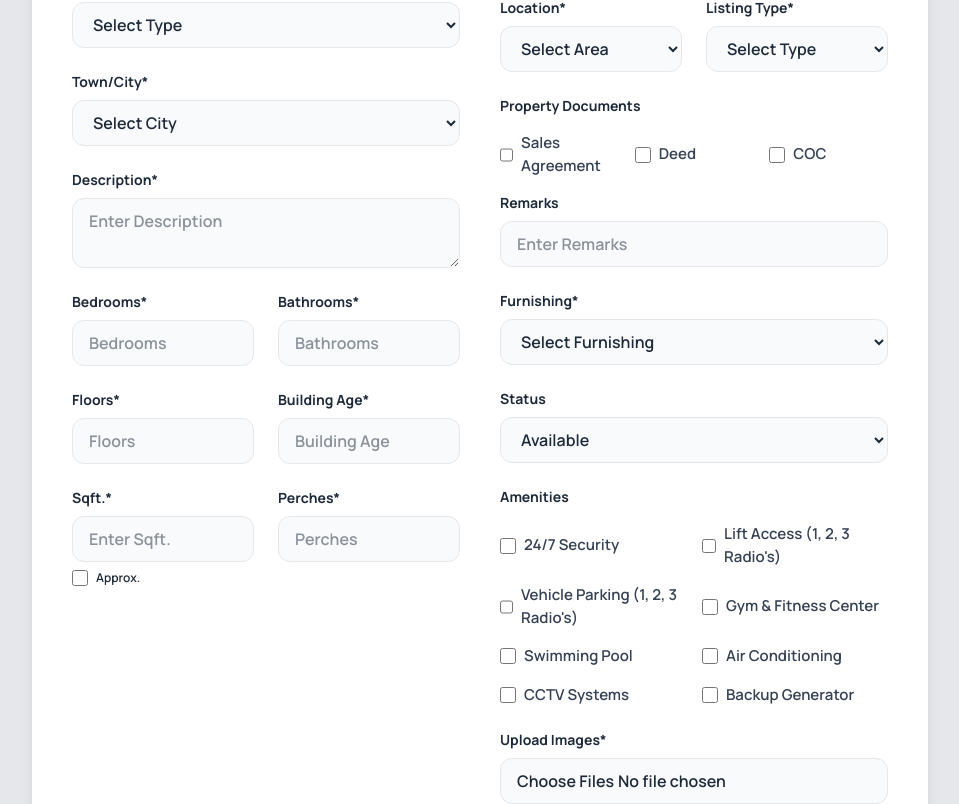
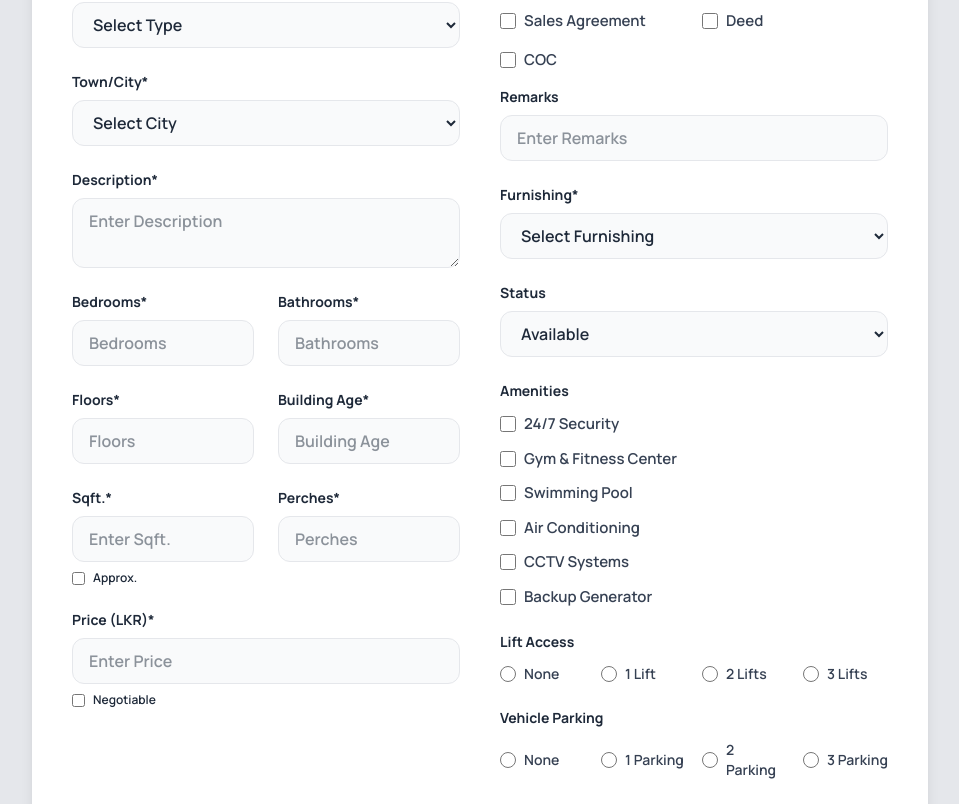
Before and after one commit to reshamsu/DLink-NEXT, a Next.js app: page /new_listing in a window 1280 px wide. Shown: the part 476-1280 px from the top of the page, without its empty margins (160-1119 px from the left). Built offline with nearby package versions, Linux system fonts and the light colour scheme; no server answers.

Commit message:
Listing Form Updates

```diff
--- a/app/listing/[id]/page.tsx
+++ b/app/listing/[id]/page.tsx
@@ -26,9 +26,10 @@ interface Listing {
   bedrooms: string;
   bathrooms: string;
   floors: string;
-  is_furnished: "Furnished" | "Semi-Furnished" | "Unfurnished";
+  is_furnished: "Fully-Furnished" | "Semi-Furnished" | "Unfurnished";
   property_type: string;
   price: number;
+  full_price: string;
   amenities: string[] | string;
   sqft: number;
   perches: number;
@@ -137,8 +138,8 @@ const Page = () => {
   };
 
   const furnishingLabel =
-    listing.is_furnished === "Furnished"
-      ? "Furnished"
+    listing.is_furnished === "Fully-Furnished"
+      ? "Fully-Furnished"
       : listing.is_furnished === "Semi-Furnished"
       ? "Semi-Furnished"
       : "UnFurnished";
@@ -224,7 +225,7 @@ const Page = () => {
           </div>
 
           {/* Specs */}
-          <div className="grid grid-cols-2 lg:grid-cols-4 gap-4 items-center text-sm capitalize font-bold border-b border-gray-200 pb-6">
+          <div className="grid grid-cols-2 lg:grid-cols-3 gap-4 items-center text-sm capitalize font-bold border-b border-gray-200 pb-6">
             <p className="flex items-center gap-2">
               <TbBed size={22} className="text-orange-400" />
               {listing.bedrooms} Beds
@@ -235,7 +236,7 @@ const Page = () => {
             </p>
             <p className="flex items-center gap-2">
               <TbBuilding size={22} className="text-orange-400" />
-              {listing.floors} Floors
+              {listing.floors}
             </p>
             <p className="flex items-center gap-2">
               <TbSofa size={22} className="text-orange-400" />
@@ -293,7 +294,10 @@ const Page = () => {
             <p className="text-3xl font-bold text-orange-500">
               LKR {listing.price?.toLocaleString()}
             </p>
-            <p className="text-sm text-gray-500">(Negotiable)</p>
+            <p className="text-base font-semibold text-gray-700">
+              {" "}
+              ({listing.full_price} - Negotiable)
+            </p>
           </div>
 
           <div className="flex flex-col gap-2 text-sm text-gray-500 pt-6 border-t border-gray-200">
--- a/app/new_listing/page.tsx
+++ b/app/new_listing/page.tsx
@@ -13,23 +13,41 @@ interface Listing {
   city: string;
   location: string;
   description: string;
+
   bedrooms: string;
   bathrooms: string;
   perches: string;
   sqft: string;
+
   floors: string;
   building_age: string;
+
   price: string;
   full_price: string;
-  property_documents: string;
+  price_negotiable: boolean;
+
+  property_documents: string[];
+  lift_access: string;
+  vehicle_park: string;
   remarks: string;
+  approx: boolean;
   amenities: string[];
+
   status: string;
   is_furnished: string;
+
   image_urls: string[];
 }
 
 const Page = () => {
+  if (!supabase) {
+    return (
+      <div className="p-10 text-center text-teal-600">
+        Supabase not configured.
+      </div>
+    );
+  }
+
   const [, setListing] = useState<Listing[]>([]); // removed unused variable warning
   const [uploading, setUploading] = useState(false);
   const [loading, setLoading] = useState(false);
@@ -51,7 +69,11 @@ const Page = () => {
     building_age: "",
     price: "",
     full_price: "",
-    property_documents: "",
+    approx: false,
+    price_negotiable: false,
+    property_documents: [],
+    lift_access: "",
+    vehicle_park: "",
     remarks: "",
     amenities: [],
     status: "Available",
@@ -66,22 +88,55 @@ const Page = () => {
       HTMLInputElement | HTMLSelectElement | HTMLTextAreaElement
     >
   ) => {
-    const { name, value, type } = e.target;
+    const target = e.target;
+    const { name, value } = target;
 
-    if (type === "checkbox") {
-      const target = e.target as HTMLInputElement;
+    // ✅ Handle checkboxes safely
+    if (target instanceof HTMLInputElement && target.type === "checkbox") {
+      const checked = target.checked;
+
+      if (name === "amenities") {
         setNewListing((prev) => ({
           ...prev,
-        amenities: target.checked
-          ? [...prev.amenities, target.value]
-          : prev.amenities.filter((f) => f !== target.value),
+          amenities: checked
+            ? [...prev.amenities, value]
+            : prev.amenities.filter((a) => a !== value),
         }));
-    } else {
+        return;
+      }
+
+      if (name === "property_documents") {
+        setNewListing((prev) => ({
+          ...prev,
+          property_documents: checked
+            ? [...prev.property_documents, value]
+            : prev.property_documents.filter((d) => d !== value),
+        }));
+        return;
+      }
+
+      if (name === "approx") {
+        setNewListing((prev) => ({
+          ...prev,
+          approx: checked,
+        }));
+        return;
+      }
+
+      if (name === "price_negotiable") {
+        setNewListing((prev) => ({
+          ...prev,
+          price_negotiable: checked,
+        }));
+        return;
+      }
+    }
+
+    // ✅ Default handler (text / select / textarea)
     setNewListing((prev) => ({
       ...prev,
       [name]: value,
     }));
-    }
   };
 
   const handleImageUpload = async (): Promise<string[]> => {
@@ -132,6 +187,10 @@ const Page = () => {
     }
   };
 
+  const handleRadio = (name: string, value: number) => {
+    setNewListing((p) => ({ ...p, [name]: value }));
+  };
+
   const handleSubmit = async (e: React.FormEvent) => {
     e.preventDefault();
     setLoading(true);
@@ -144,6 +203,14 @@ const Page = () => {
       bathrooms: newListing.bathrooms ? Number(newListing.bathrooms) : null,
       perches: newListing.perches ? Number(newListing.perches) : null,
       sqft: newListing.sqft ? Number(newListing.sqft) : null,
+
+      floors: newListing.floors || null,
+      building_age: newListing.building_age || null,
+
+      price: newListing.price || null,
+      full_price: newListing.full_price || null,
+      approx: newListing.approx || null,
+
       image_urls: uploadedUrls.length ? uploadedUrls : newListing.image_urls,
     };
 
@@ -174,7 +241,11 @@ const Page = () => {
         building_age: "",
         price: "",
         full_price: "",
-        property_documents: "",
+        approx: false,
+        price_negotiable: false,
+        property_documents: [],
+        lift_access: "None",
+        vehicle_park: "",
         remarks: "",
         amenities: [],
         status: "Available",
@@ -396,14 +467,16 @@ const Page = () => {
                   <div className="flex items-center gap-2">
                     <input
                       type="checkbox"
-                      name="amenities"
-                      value=""
-                      // checked="newListing.amenities.includes(amenity)}"
-                      onChange={handleChange}
-                      className="accent-blue-600 w-4 h-4"
-                      required
-                    />{" "}
-                    <label htmlFor="sqft" className="text-xs font-semibold">
+                      checked={newListing.approx}
+                      onChange={(e) =>
+                        setNewListing((p) => ({
+                          ...p,
+                          approx: e.target.checked,
+                        }))
+                      }
+                    />
+
+                    <label htmlFor="approx" className="text-xs font-semibold">
                       Approx.
                     </label>
                   </div>
@@ -423,10 +496,7 @@ const Page = () => {
                   />
                 </div>
               </div>
-            </div>
 
-            {/* Right column */}
-            <div className="flex flex-col gap-6">
               {/* Price */}
               <div className="flex flex-col gap-2 w-full">
                 <label htmlFor="price" className="text-sm font-bold">
@@ -443,19 +513,26 @@ const Page = () => {
                 <div className="flex items-center gap-2">
                   <input
                     type="checkbox"
-                    name="amenities"
-                    value=""
-                    // checked="newListing.amenities.includes(amenity)}"
-                    onChange={handleChange}
-                    className="accent-blue-600 w-4 h-4"
-                    required
-                  />{" "}
-                  <label htmlFor="sqft" className="text-xs font-semibold">
+                    checked={newListing.price_negotiable}
+                    onChange={(e) =>
+                      setNewListing((p) => ({
+                        ...p,
+                        price_negotiable: e.target.checked,
+                      }))
+                    }
+                  />
+                  <label
+                    htmlFor="price_negotiable"
+                    className="text-xs font-semibold"
+                  >
                     Negotiable
                   </label>
                 </div>
               </div>
+            </div>
 
+            {/* Right column */}
+            <div className="flex flex-col gap-6">
               <div className="flex flex-col gap-2 w-full">
                 <label htmlFor="price" className="text-sm font-bold">
                   Price in Full (LKR)*
@@ -516,26 +593,25 @@ const Page = () => {
                 <label htmlFor="amenities" className="text-sm font-bold">
                   Property Documents
                 </label>
-                <div className="grid grid-cols-2 md:grid-cols-3 gap-4 font-semibold">
+                <div className="grid grid-cols-2 gap-4 font-semibold">
                   {["Sales Agreement", "Deed", "COC"].map(
-                    (propery_documents) => (
+                    (property_documents) => (
                       <label
-                        key={propery_documents}
+                        key={property_documents}
                         className="flex items-center space-x-2 cursor-pointer"
                       >
                         <input
                           type="checkbox"
-                          name="amenities"
-                          value={propery_documents}
+                          name="property_documents"
+                          value={property_documents}
                           checked={newListing.property_documents.includes(
-                            propery_documents
+                            property_documents
                           )}
                           onChange={handleChange}
                           className="accent-blue-600 w-4 h-4"
-                          required
                         />
                         <span className="text-gray-700 text-[15px]">
-                          {propery_documents}
+                          {property_documents}
                         </span>
                       </label>
                     )
@@ -552,7 +628,6 @@ const Page = () => {
                     onChange={handleChange}
                     placeholder="Enter Remarks"
                     className="bg-gray-50 border border-gray-200 rounded-xl px-4 py-2.5 capitalize"
-                    required
                   />
                 </div>
               </div>
@@ -597,15 +672,13 @@ const Page = () => {
               </div>
 
               {/* Amenities */}
-              <div className="flex flex-col gap-4 w-full">
+              <div className="flex flex-col gap-3 w-full">
                 <label htmlFor="amenities" className="text-sm font-bold">
                   Amenities
                 </label>
-                <div className="grid grid-cols-1 md:grid-cols-2 gap-4 font-semibold">
+                <div className="grid grid-cols-1 gap-3 font-semibold">
                   {[
                     "24/7 Security",
-                    "Lift Access (1, 2, 3 Radio's)",
-                    "Vehicle Parking (1, 2, 3 Radio's)",
                     // "High-Speed Internet",
                     "Gym & Fitness Center",
                     "Swimming Pool",
@@ -624,13 +697,71 @@ const Page = () => {
                         checked={newListing.amenities.includes(amenity)}
                         onChange={handleChange}
                         className="accent-blue-600 w-4 h-4"
-                        required
                       />
                       <span className="text-gray-700 text-[15px]">
                         {amenity}
                       </span>
                     </label>
                   ))}
+                </div>
+              </div>
+
+              {/* Lift Access */}
+              <div className="flex flex-col gap-3 w-full">
+                <label className="text-sm font-bold">Lift Access</label>
+                <div className="grid grid-cols-4 gap-4">
+                  {["None", "1 Lift", "2 Lifts", "3 Lifts"].map((option) => (
+                    <label
+                      key={option}
+                      className="flex items-center gap-2 cursor-pointer"
+                    >
+                      <input
+                        type="radio"
+                        name="lift_access"
+                        value={option}
+                        checked={newListing.lift_access === option}
+                        onChange={(e) =>
+                          setNewListing((p) => ({
+                            ...p,
+                            lift_access: e.target.value,
+                          }))
+                        }
+                        className="accent-blue-600 w-4 h-4"
+                        required
+                      />
+                      <span className="text-gray-700 text-sm">{option}</span>
+                    </label>
+                  ))}
+                </div>
+              </div>
+
+              {/* Vehicle Park */}
+              <div className="flex flex-col gap-3 w-full">
+                <label className="text-sm font-bold">Vehicle Parking</label>
+                <div className="grid grid-cols-2 md:grid-cols-4 gap-4">
+                  {["None", "1 Parking", "2 Parking", "3 Parking"].map(
+                    (option) => (
+                      <label
+                        key={option}
+                        className="flex items-center gap-2 cursor-pointer"
+                      >
+                        <input
+                          type="radio"
+                          name="vehicle_park"
+                          value={option}
+                          checked={newListing.vehicle_park === option}
+                          onChange={(e) =>
+                            setNewListing((p) => ({
+                              ...p,
+                              vehicle_park: e.target.value,
+                            }))
+                          }
+                          className="accent-blue-600 w-4 h-4"
+                        />
+                        <span className="text-gray-700 text-sm">{option}</span>
+                      </label>
+                    )
+                  )}
                 </div>
               </div>
 
--- a/components/home/Listings.tsx
+++ b/components/home/Listings.tsx
@@ -11,7 +11,7 @@ import { supabase } from "@/lib/supabaseClient";
    TYPES
 ----------------------------------- */
 
-type FurnishingStatus = "Furnished" | "Semi-Furnished" | "UnFurnished";
+type FurnishingStatus = "Fully-Furnished" | "Semi-Furnished" | "UnFurnished";
 interface SupabaseListing {
   id: number;
   property_title: string;
@@ -57,8 +57,8 @@ const rowVariants: Variants = {
 
 const getFurnishingLabel = (value: FurnishingStatus) => {
   switch (value) {
-    case "Furnished":
-      return "Furnished";
+    case "Fully-Furnished":
+      return "Fully-Furnished";
     case "Semi-Furnished":
       return "Semi-Furnished";
     default:
@@ -199,7 +199,7 @@ const Listings: React.FC = () => {
                 <div className="flex items-center gap-2 text-xs font-bold my-2">
                   <p className="flex items-center gap-1.5">
                     <TbBuilding size={16} className="text-orange-300" />
-                    {listing.floors} Floors
+                    {listing.floors}
                   </p>
                   <span className="text-gray-300">|</span>
                   <p className="flex items-center gap-1.5">
```
Lines whose indentation alone changed are shown as unchanged.
